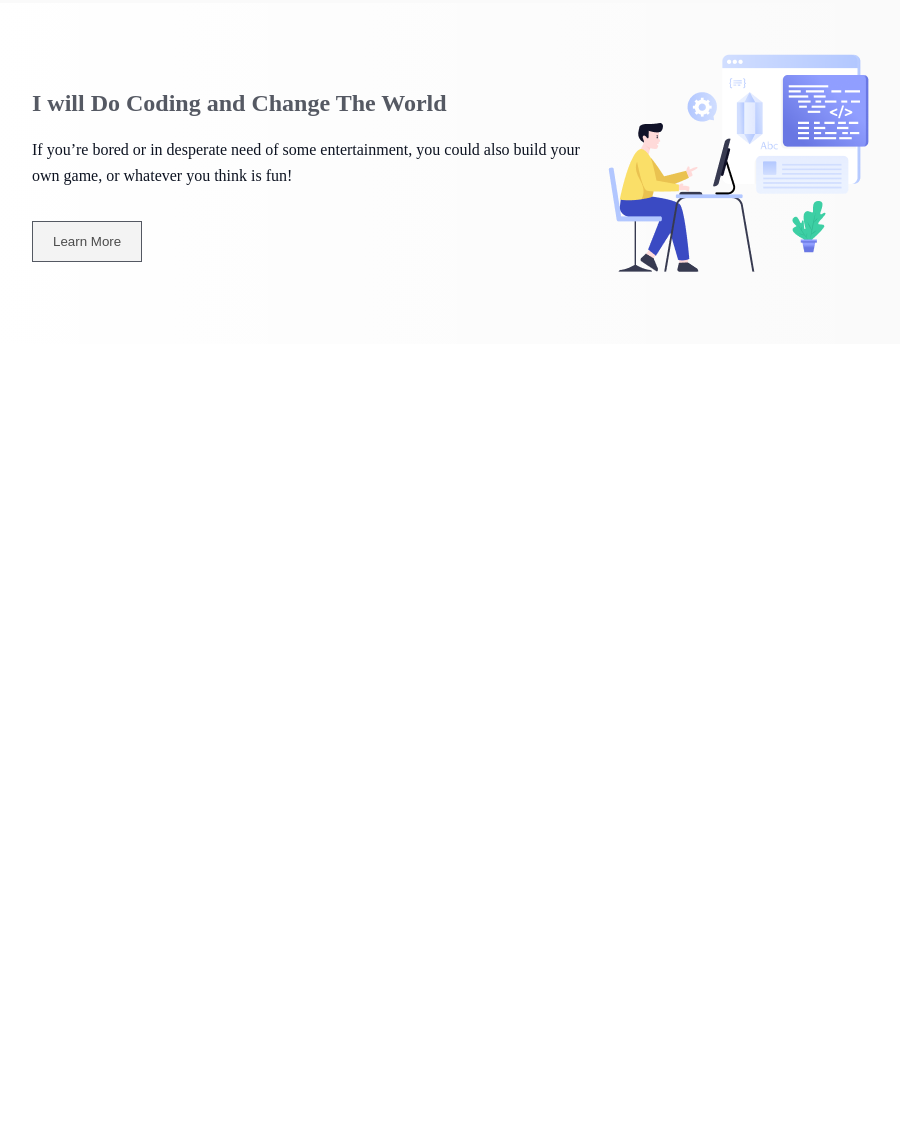
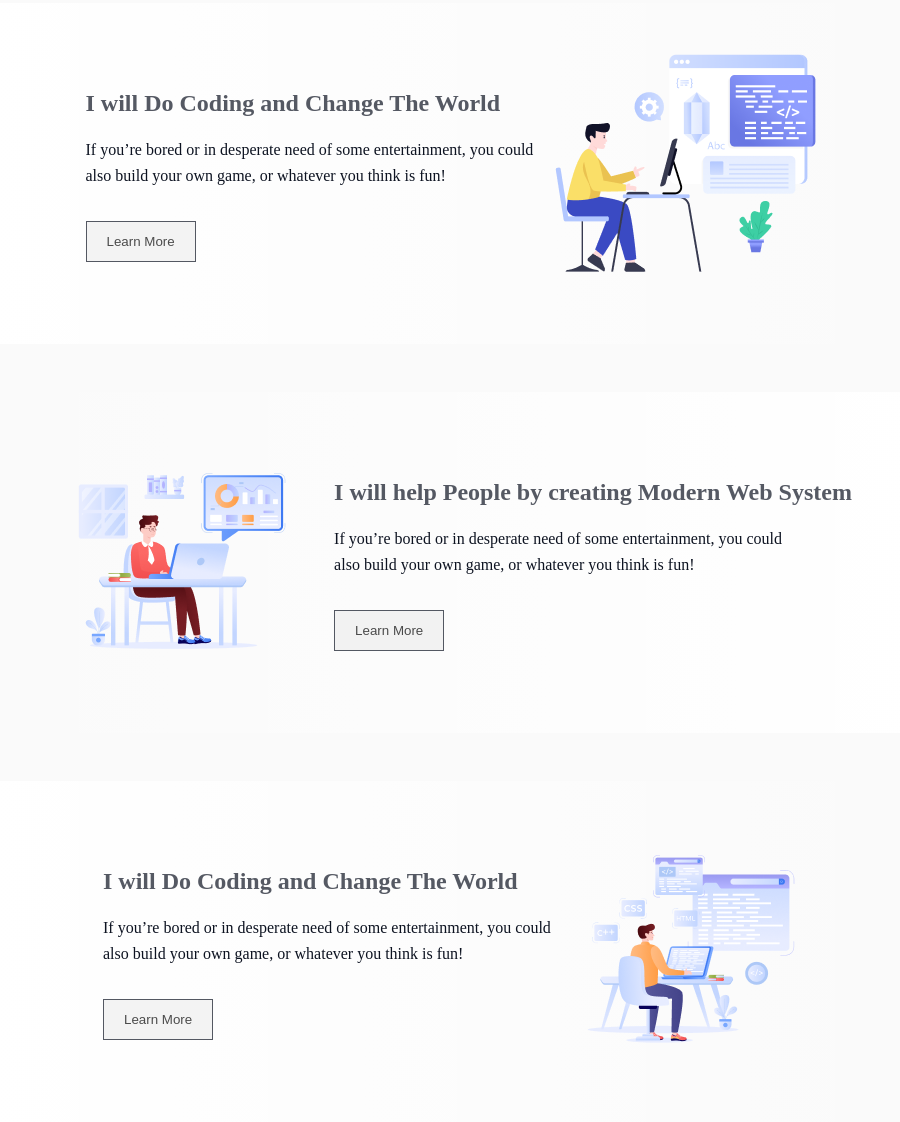
Before and after one commit to mmsohelranababu/assignment-1, a plain HTML site: page index.html in a window 1280 px wide. Shown: the part 1000-2122 px from the top of the page, without its empty margins (183-1083 px from the left). Before the commit the page ends 1344 px from the top, so only its background shows below. Drawn offline with Linux system fonts and the light colour scheme; files whose address does not match are found by name; a web font is replaced by a local one.

Commit message:
box related styles done

```diff
--- a/index.html
+++ b/index.html
@@ -36,7 +36,7 @@
         innovation.</p>
     </div>
 
-    <div class="box-1">
+    <div class="box">
       <div class="text-contant">
         <h1>I will Do Coding and Change The World</h1>
         <p>If you’re bored or in desperate need of some entertainment, you could also build your own game, or whatever
@@ -48,6 +48,31 @@
 
     </div>
 
+    <div class="box-2">
+      <div class="img"><img src="assets/Group 3.png" alt=""></div>
+      <div class="text-contant">
+        <h1>I will help People by creating Modern Web System</h1>
+        <p>If you’re bored or in desperate need of some entertainment, you could also build your own game, or whatever
+          you think is
+          fun!</p>
+        <button>Learn More</button>
+      </div>
+
+
+    </div>
+
+    <div class="box">
+      <div class="text-contant">
+        <h1>I will Do Coding and Change The World</h1>
+        <p>If you’re bored or in desperate need of some entertainment, you could also build your own game, or whatever
+          you think is
+          fun!</p>
+        <button>Learn More</button>
+      </div>
+      <div class="img"><img src="assets/Group 4.png" alt=""></div>
+
+    </div>
+
 
   </section>
 
--- a/styles.css
+++ b/styles.css
@@ -148,7 +148,7 @@ body{
   opacity: 0.7;
 }
 
-#why-web-development .box-1{
+#why-web-development .box{
   width: 850px;
   border-radius: 16px;
   background: linear-gradient(90.00deg, rgb(255, 255, 255),rgba(255, 255, 255, 0) 100%);
@@ -160,7 +160,7 @@ body{
   margin-top: 48px;
 }
 
-#why-web-development .box-1 h1{
+#why-web-development .box h1{
   color: rgba(13, 19, 33, 0.7);
   font-family: Azeret Mono;
   font-size: 24px;
@@ -170,7 +170,7 @@ body{
   text-align: left;
 }
 
-#why-web-development .box-1 p{
+#why-web-development .box p{
   color: rgb(13, 19, 33);
   font-family: Azeret Mono;
   font-size: 16px;
@@ -179,13 +179,60 @@ body{
   letter-spacing: 0%;
   text-align: left;
   margin-top: 16px;
+  width: 468px;
   }
 
-  #why-web-development .box-1 button{
+  #why-web-development .box button{
     box-sizing: border-box;
     border: 1px solid rgb(13, 19, 33);
     opacity: 0.7;
     padding: 12px 20px 12px 20px;
     margin-top: 32px;
+  }
+
+  #why-web-development .box-2{
+    width: 850px;
+    border-radius: 16px;
+    border-radius: 16px;
+    background: linear-gradient(270.00deg, rgb(255, 255, 255),rgba(255, 255, 255, 0) 100%);
+    padding: 48px;
+    display: flex;
+    justify-content: center;
+    align-items: center;
+    margin: 0 auto;
+    margin-top: 48px;
 
   }
+
+  #why-web-development .box-2 h1{
+  color: rgba(13, 19, 33, 0.7);
+  font-family: Azeret Mono;
+  font-size: 24px;
+  font-weight: 700;
+  line-height: 36px;
+  letter-spacing: 0%;
+  text-align: left;
+  margin-left: 32px;
+}
+
+#why-web-development .box-2 p{
+  color: rgb(13, 19, 33);
+  font-family: Azeret Mono;
+  font-size: 16px;
+  font-weight: 400;
+  line-height: 26px;
+  letter-spacing: 0%;
+  text-align: left;
+  margin-top: 16px;
+  margin-left: 32px;
+  width: 468px;
+  }
+
+  #why-web-development .box-2 button{
+    box-sizing: border-box;
+    border: 1px solid rgb(13, 19, 33);
+    opacity: 0.7;
+    padding: 12px 20px 12px 20px;
+    margin-top: 32px;
+    margin-left: 32px;
+  }
```
